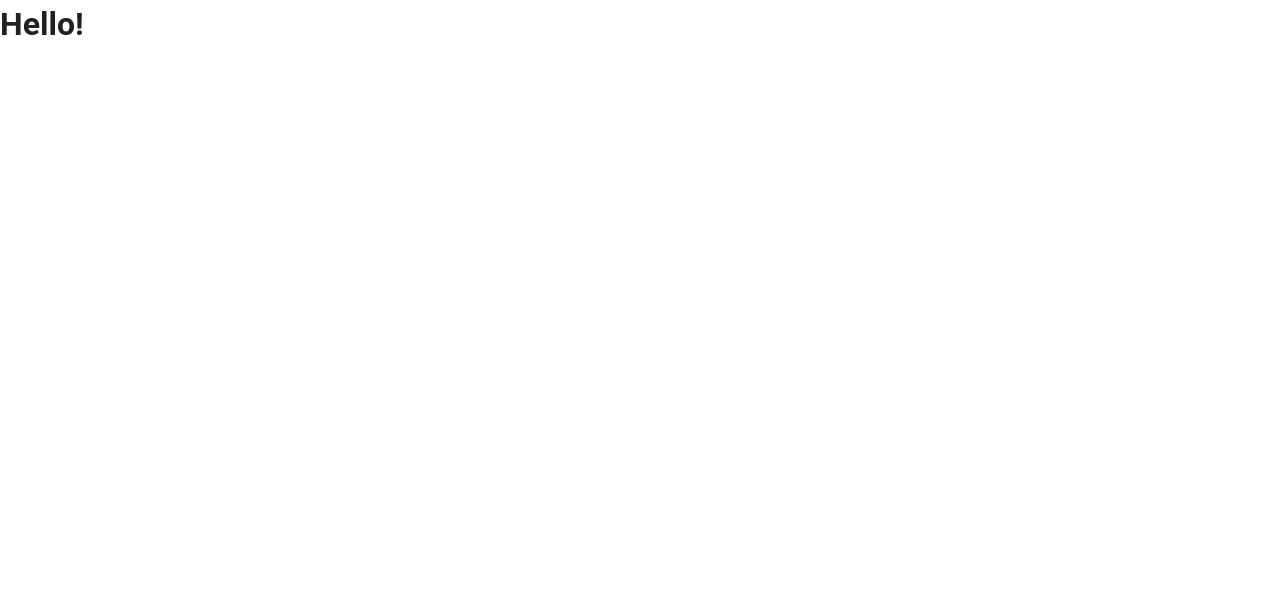
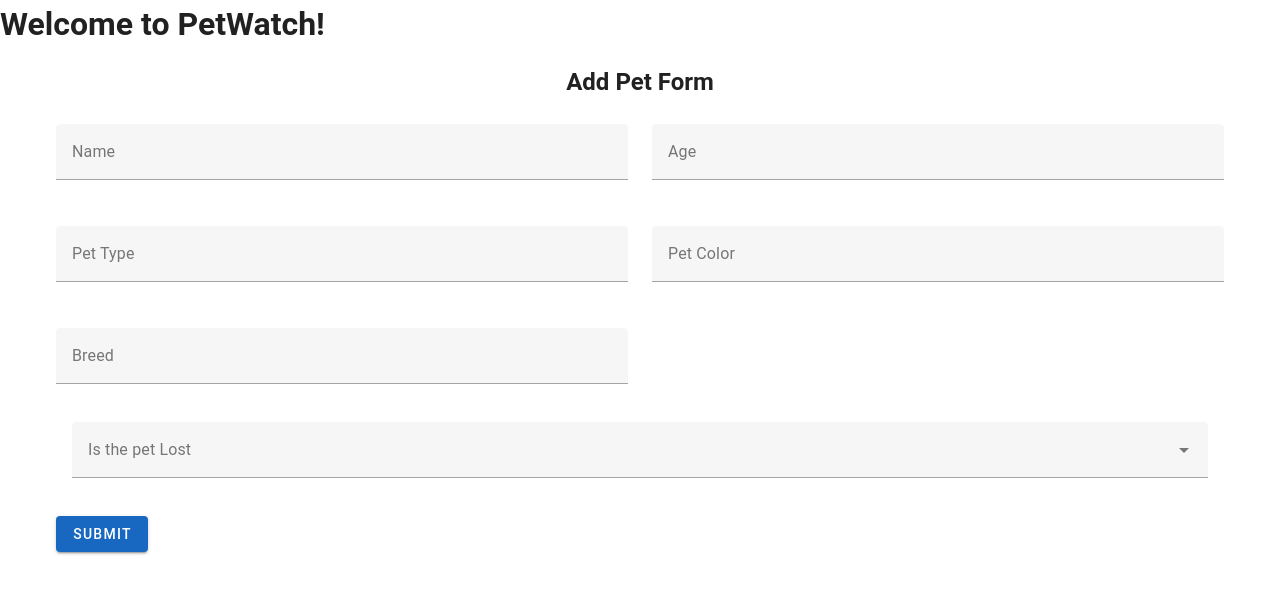
Before and after one commit to SFU-CMPT372-Team5/PetWatch, a Nuxt app: page / in a window 1280 px wide. Shown: the top 594 px of the page. Built offline with nearby package versions, Linux system fonts and the light colour scheme.

Commit message:
add a pet form + view pet information

```diff
--- /dev/null
+++ b/components/addPet.vue
@@ -0,0 +1,105 @@
+<template>
+  <v-container class="form-container">
+    <h2 class="text-center">Add Pet Form</h2>
+    <br>
+    <v-form @submit.prevent="submitForm">
+      <v-row>
+        <v-col cols="12" sm="6">
+          <v-text-field
+            v-model="name"
+            label="Name"
+            required
+          ></v-text-field>
+        </v-col>
+        <v-col cols="12" sm="6">
+          <v-text-field
+            v-model="age"
+            label="Age"
+            required
+          ></v-text-field>
+        </v-col>
+
+      </v-row>
+
+      <v-row>
+        <v-col cols="12" sm="6">
+          <v-text-field
+            v-model="petType"
+            label="Pet Type"
+            required
+          ></v-text-field>
+        </v-col>
+        <v-col cols="12" sm="6">
+          <v-text-field
+            v-model="petColor"
+            label="Pet Color"
+            required
+          ></v-text-field>
+        </v-col>
+         <v-col cols="12" sm="6">
+          <v-text-field
+            v-model="breed"
+            label="Breed"
+            required
+          ></v-text-field>
+        </v-col>
+
+      </v-row>
+    <v-container>
+        <v-select
+        v-model="lostStatus"
+        :items="options"
+        label="Is the pet Lost"
+        ></v-select>
+     </v-container>
+
+
+
+      <v-btn type="submit" color="primary">Submit</v-btn>
+    </v-form>
+  </v-container>
+</template>
+
+<script>
+export default {
+  data() {
+    return {
+      name: '',
+      age: '',
+      petType: '',
+      petColor: '',
+      breed: '',
+      lostStatus: null,
+      options: [
+        'Lost',
+        'Not Lost',
+      ]
+
+    };
+  },
+  methods: {
+    submitForm() {
+      // Navigate to the FormData page and pass the form data as query parameters
+      this.$router.push({
+        path: '/petInfo',
+        query: {
+          name: this.name,
+          age: this.age,
+          petType: this.petType,
+          petColor: this.petColor,
+          breed: this.breed,
+          lostStatus: this.lostStatus
+
+        }
+      });
+    }
+  }
+};
+</script>
+
+<style>
+.form-container {
+  max-width: 400px;
+  margin: 0 auto;
+}
+</style>
--- a/nuxt.config.ts
+++ b/nuxt.config.ts
@@ -6,6 +6,7 @@ export default defineNuxtConfig({
 
   // Add in the modules we are using
   modules: [
+
     //None for now, but later on this might have things like
     //axios for web requests, a websocket library and other things like auth or whatnot
   ],
@@ -16,6 +17,7 @@ export default defineNuxtConfig({
     "@mdi/font/css/materialdesignicons.min.css" //Icons and pictograms which can be useful
   ],
 
+
   // Tell Nuxt to build Vuetify
   build: {
     transpile: ["vuetify"]
--- a/pages/index.vue
+++ b/pages/index.vue
@@ -1,4 +1,20 @@
 <!-- Landing page -->
+
+
 <template>
-    <h1>Hello!</h1>
+  <div>
+    <h1>Welcome to PetWatch!</h1>
+    <Form />
+  </div>
 </template>
+
+
+<script>
+import Form from '~/components/addPet.vue';
+
+export default {
+  components: {
+    Form
+  }
+};
+</script>
--- /dev/null
+++ b/pages/petInfo.vue
@@ -0,0 +1,31 @@
+<template>
+  <v-container>
+    <h2 class="text-center">Pet Information</h2>
+    <v-card>
+      <v-card-text>
+        <p><b>Name:</b> {{ formData.name }}</p>
+        <p><b>Age:</b> {{ formData.age }}</p>
+        <p><b>Pet Type:</b> {{ formData.petType }}</p>
+        <p><b>Color:</b> {{ formData.petColor }}</p>
+        <p><b>Breed:</b> {{ formData.breed }}</p>
+        <p><b>lostStatus:</b> {{ formData.lostStatus }}</p>
+      </v-card-text>
+    </v-card>
+  </v-container>
+</template>
+
+<script>
+export default {
+  data() {
+    return {
+      formData: {}
+    };
+  },
+  mounted() {
+    this.formData = this.$route.query;
+  }
+};
+</script>
+
+<style>
+</style>
```
Also changed, not shown: 1 other file (tests, documents, lock files or other folders).
